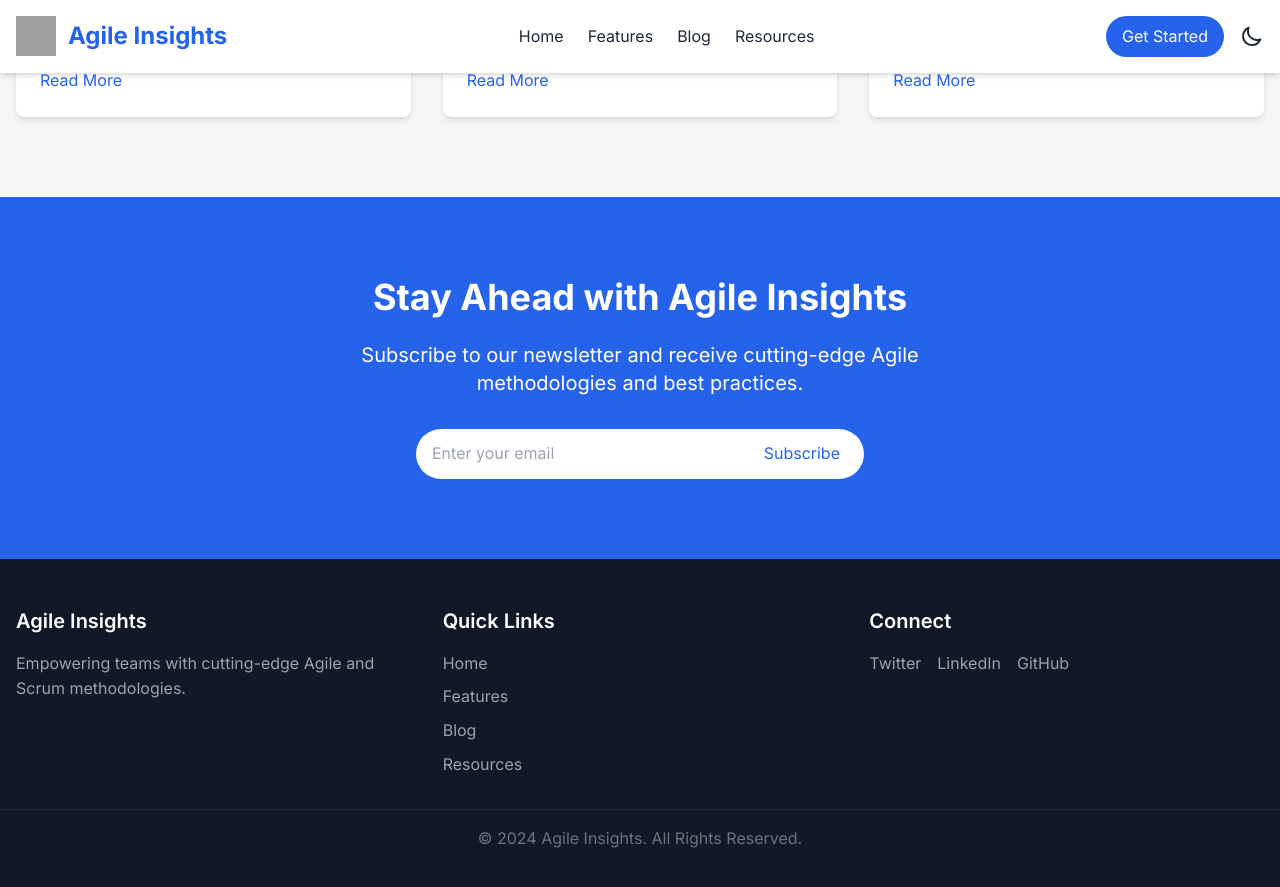
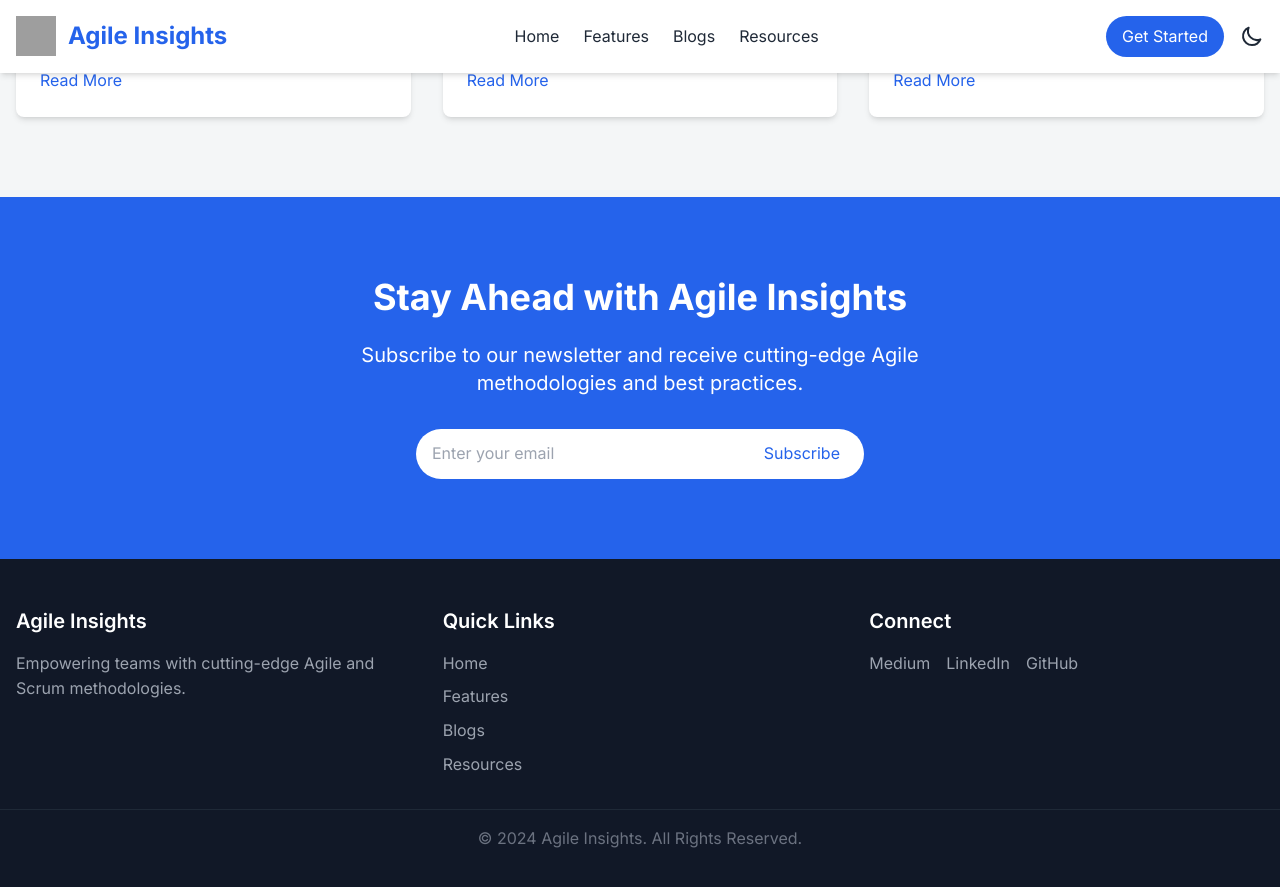
Before and after one commit to agilemethodology/agilemethodology.github.io, a Jekyll site: the page index.html, which Jekyll copies as it is, in a window 1280 px wide and 900 px high, scrolled down 1611 px. Shown: the top 887 px of the window. Built offline with Jekyll 4.4.1, drawn with Linux system fonts in a browser that asks for light colours; nearby versions of some CDN libraries; grey boxes are pictures that could not be loaded.

Commit message:
Update index.html

```diff
--- a/index.html
+++ b/index.html
@@ -1,9 +1,37 @@
 !DOCTYPE html>
 <html lang="en">
 <head>
-    <meta charset="UTF-8">
+        <meta charset="UTF-8">
     <meta name="viewport" content="width=device-width, initial-scale=1.0">
     <title>Agile Methodology Insights | Learn, Grow, Transform</title>
+
+    <!-- SEO Meta Tags -->
+    <meta name="description" content="Learn Agile methodologies and Scrum strategies to enhance team productivity and drive software development success. Stay updated with insightful articles and best practices.">
+    <meta name="keywords" content="Agile, Scrum, Agile Methodology, Software Development, Scrum Master, Kanban, Agile Transformation, Enterprise Agile, Agile Teams, Agile Practices">
+    <meta name="author" content="Agile Team">
+
+    <!-- Open Graph (OG) Meta Tags for Social Sharing -->
+    <meta property="og:type" content="website">
+    <meta property="og:title" content="Agile Methodology Insights | Learn, Grow, Transform">
+    <meta property="og:description" content="Transform your team's productivity with proven Agile strategies. Learn, adapt, and excel in modern software development.">
+    <meta property="og:url" content="https://agilemethodology.github.io">
+    <meta property="og:image" content="https://agilemethodology.github.io/assets/images/og-image.jpg"> <!-- Replace with your actual image URL -->
+    <meta property="og:site_name" content="Agile Insights">
+
+    <!-- Twitter Meta Tags -->
+    <meta name="twitter:card" content="summary_large_image">
+    <meta name="twitter:title" content="Agile Methodology Insights | Learn, Grow, Transform">
+    <meta name="twitter:description" content="Transform your team's productivity with proven Agile strategies. Learn, adapt, and excel in modern software development.">
+    <meta name="twitter:image" content="https://agilemethodology.github.io/assets/images/og-image.jpg"> <!-- Replace with your actual image URL -->
+    <meta name="twitter:site" content="@YourTwitterHandle"> <!-- Optional, add your Twitter handle -->
+
+    <!-- Favicon -->
+    <link rel="icon" href="/assets/images/favicon.ico" type="image/x-icon">
+
+    <!-- Other useful meta tags -->
+    <meta http-equiv="X-UA-Compatible" content="IE=edge">
+    <meta name="robots" content="index, follow">
+    <meta name="theme-color" content="#3498db"> <!-- Adjust to your theme color -->
 
     <!-- Critical CSS -->
     <style>
@@ -48,7 +76,7 @@
             <div class="hidden md:flex space-x-6">
                 <a href="#" class="text-gray-800 hover:text-blue-600 transition">Home</a>
                 <a href="#features" class="text-gray-800 hover:text-blue-600 transition">Features</a>
-                <a href="#blog" class="text-gray-800 hover:text-blue-600 transition">Blog</a>
+                <a href="/blogs" class="text-gray-800 hover:text-blue-600 transition">Blogs</a>
                 <a href="#resources" class="text-gray-800 hover:text-blue-600 transition">Resources</a>
             </div>
 
@@ -76,7 +104,7 @@
                     Transform your team's productivity with proven Agile and Scrum strategies. Learn, adapt, and excel in modern software development.
                 </p>
                 <div class="flex space-x-4">
-                    <a href="#blog" class="bg-blue-600 text-white px-6 py-3 rounded-full hover:bg-blue-700 transition">
+                    <a href="/blogs" class="bg-blue-600 text-white px-6 py-3 rounded-full hover:bg-blue-700 transition">
                         Explore Insights
                     </a>
                     <a href="#resources" class="border border-blue-600 text-blue-600 px-6 py-3 rounded-full hover:bg-blue-50 transition">
@@ -86,7 +114,7 @@
             </div>
 
             <div class="hidden md:block">
-                <img src="/assets/hero-illustration.svg" alt="Agile Methodology Illustration" class="w-full h-auto">
+                <img src="/assets/images/hero-illustration.svg" alt="Agile Methodology Illustration" class="w-full h-auto">
             </div>
         </section>
 
@@ -147,7 +175,7 @@
                         <p class="text-gray-600 mb-4">
                             Key responsibilities and skills for effective Scrum Masters.
                         </p>
-                        <a href="#" class="text-blue-600 hover:underline">Read More</a>
+                        <a href="/blogs/scrum-master/" class="text-blue-600 hover:underline">Read More</a>
                     </div>
                 </article>
                 <article class="bg-white rounded-lg shadow-md overflow-hidden hover:shadow-xl transition-all">
@@ -167,7 +195,7 @@
                         <p class="text-gray-600 mb-4">
                             Improving team efficiency with Kanban principles.
                         </p>
-                        <a href="#" class="text-blue-600 hover:underline">Read More</a>
+                        <a href="https://agilemethodology.github.io/blogs/kanban-workflow/" class="text-blue-600 hover:underline">Read More</a>
                     </div>
                 </article>
             </div>
@@ -214,16 +242,16 @@
                 <ul class="space-y-2">
                     <li><a href="#" class="text-gray-400 hover:text-white">Home</a></li>
                     <li><a href="#features" class="text-gray-400 hover:text-white">Features</a></li>
-                    <li><a href="#blog" class="text-gray-400 hover:text-white">Blog</a></li>
+                    <li><a href="/blogs" class="text-gray-400 hover:text-white">Blogs</a></li>
                     <li><a href="#resources" class="text-gray-400 hover:text-white">Resources</a></li>
                 </ul>
             </div>
             <div>
                 <h4 class="text-xl font-semibold mb-4">Connect</h4>
                 <div class="flex space-x-4">
-                    <a href="#" class="text-gray-400 hover:text-white">Twitter</a>
-                    <a href="#" class="text-gray-400 hover:text-white">LinkedIn</a>
-                    <a href="#" class="text-gray-400 hover:text-white">GitHub</a>
+                    <a href="https://medium.com/@dhaval.info" class="text-gray-400 hover:text-white">Medium</a>
+                    <a href="https://www.linkedin.com/in/dhavalmakwana-/" class="text-gray-400 hover:text-white">LinkedIn</a>
+                    <a href="https://github.com/agilemethodology" class="text-gray-400 hover:text-white">GitHub</a>
                 </div>
             </div>
         </div>
```
